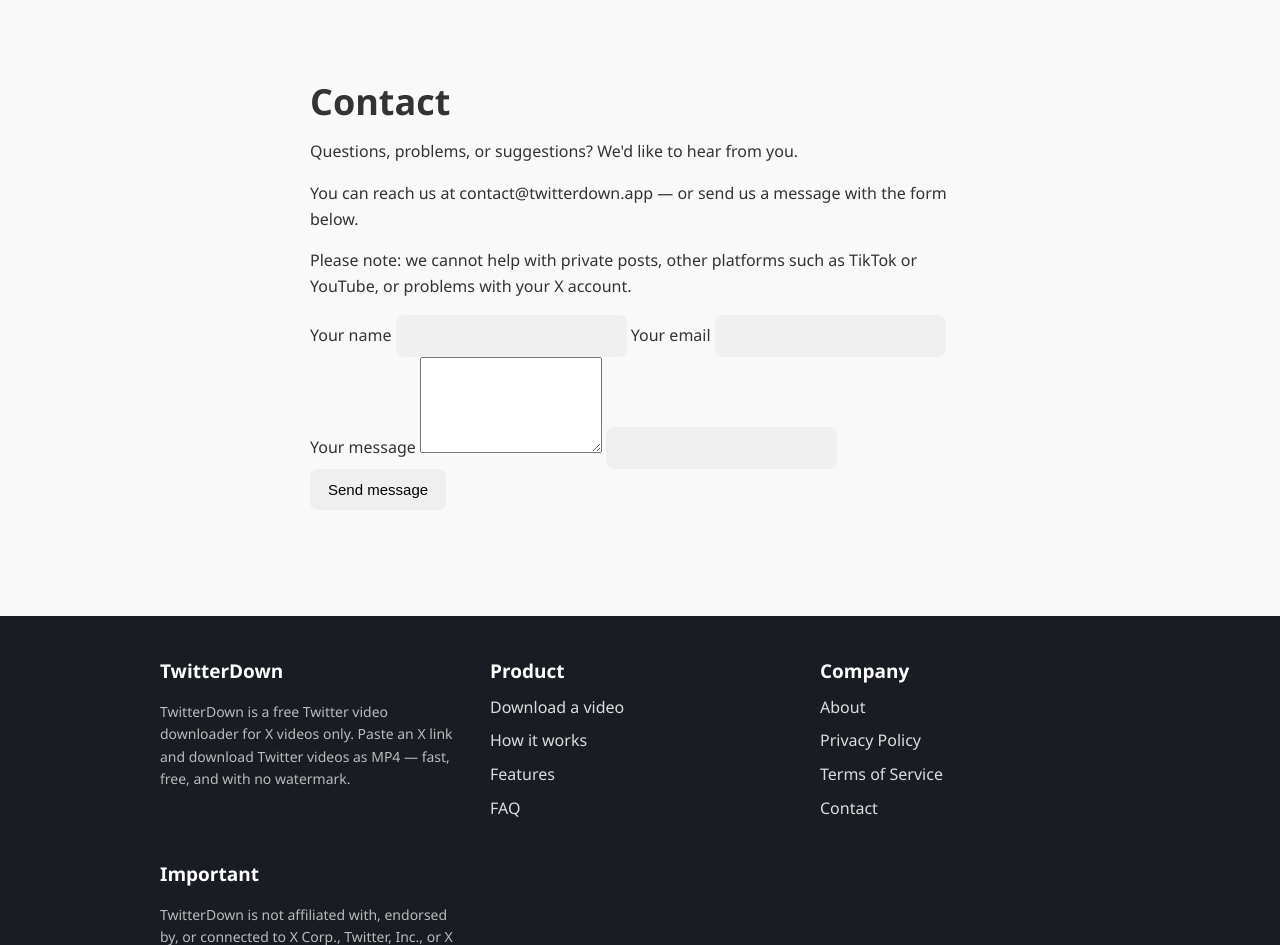
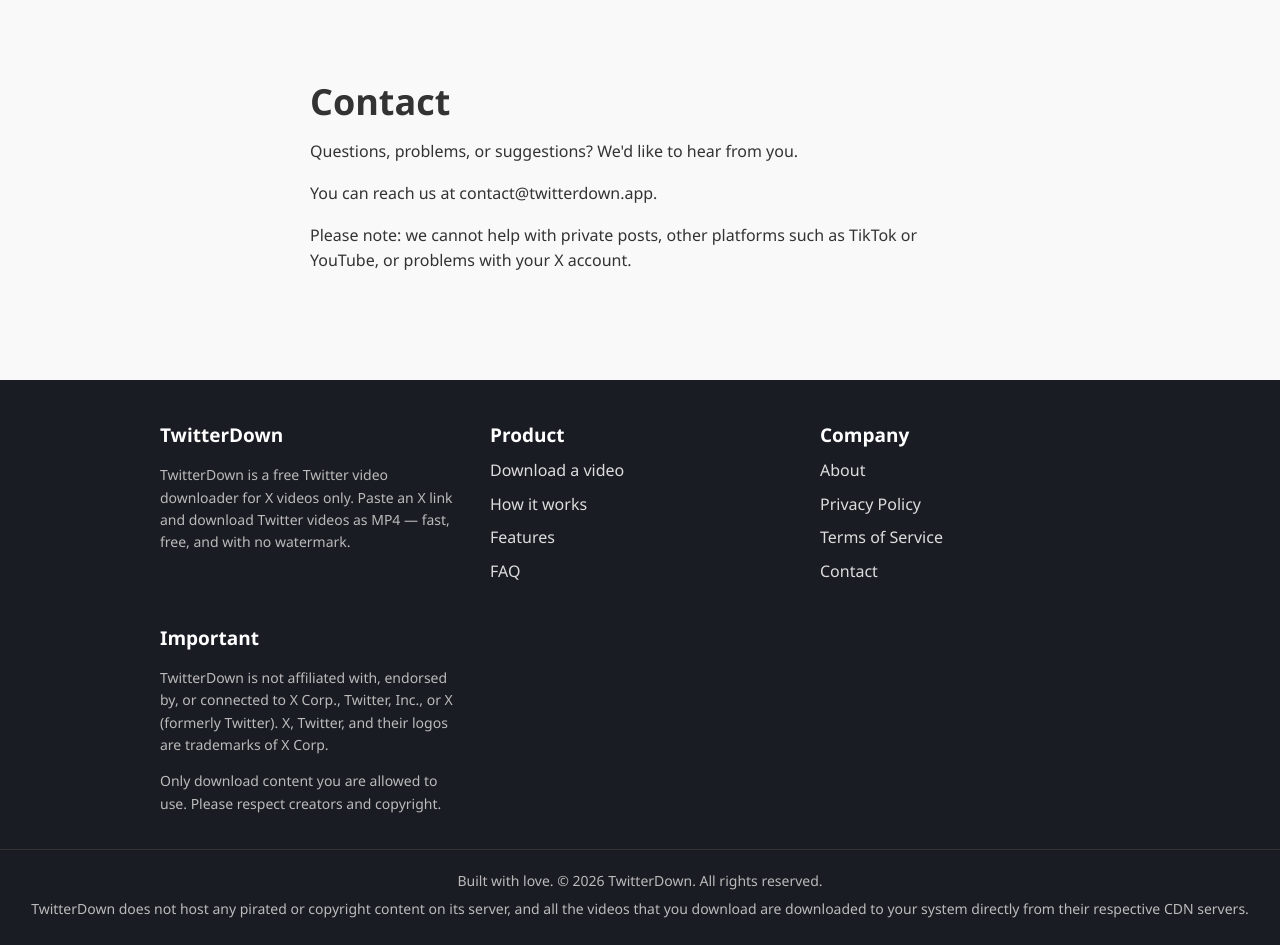
Before and after one commit to Ch-israr/twitter, a Flask app: page /contact in a window 1280 px wide. Shown: the part 65-1010 px from the top of the page. After the commit the page ends 983 px from the top, so only its background shows below. Run offline with Flask 3, Linux system fonts and the light colour scheme; some libraries are stand-ins or nearby versions.

Commit message:
Remove contact form, keep email only on Contact page (contact@twitterdown.app)

```diff
--- a/app.py
+++ b/app.py
@@ -5,32 +5,13 @@ from translations import TRANSLATIONS, LANGS
 import yt_dlp
 import json
 import os
-import re
-import smtplib
-import time
 import uuid
-from email.message import EmailMessage
 
 app = Flask(__name__)
 
 # Canonical home of the site. Every canonical URL, hreflang alternate,
 # Open Graph URL, JSON-LD URL and sitemap entry is built from this.
 SITE_URL = "https://twitterdown.app"
-
-# Contact form mail. Sending runs through the Gmail account in
-# MAIL_USERNAME with a Gmail app password in MAIL_PASSWORD (never in
-# code — both come from environment variables on Render). The form
-# stays visible when mail is not configured, but submits then fail
-# with a clear error instead of silently dropping messages.
-CONTACT_TO = os.environ.get("CONTACT_TO", "contact@twitterdown.app")
-MAIL_HOST = os.environ.get("MAIL_HOST", "smtp.gmail.com")
-MAIL_PORT = int(os.environ.get("MAIL_PORT", "587"))
-MAIL_USERNAME = os.environ.get("MAIL_USERNAME", "")
-MAIL_PASSWORD = os.environ.get("MAIL_PASSWORD", "")
-EMAIL_RE = re.compile(r"^[^\s@]+@[^\s@]+\.[^\s@]+$")
-CONTACT_LIMIT = 5          # max submits per IP per hour
-CONTACT_WINDOW_S = 3600
-_contact_hits = {}         # ip -> [timestamps of recent submits]
 
 DOWNLOAD_FOLDER = "downloads"
 os.makedirs(DOWNLOAD_FOLDER, exist_ok=True)
@@ -295,53 +276,8 @@ def about():
     return render_info("about.html", "en", "about")
 
 
-def handle_contact_post():
-    """Accept the contact form as JSON, validate it, and email it to
-    CONTACT_TO via SMTP. Returns (json, status)."""
-    data = request.get_json(silent=True) or {}
-    # Honeypot: bots fill the hidden "website" field; humans never see
-    # it. Pretend success so bots can't tell they were caught.
-    if (data.get("website") or "").strip():
-        return jsonify({"ok": True}), 200
-    name = (data.get("name") or "").strip()
-    email = (data.get("email") or "").strip()
-    message = (data.get("message") or "").strip()
-    if not name or not email or not message:
-        return jsonify({"error": "missing fields"}), 400
-    if len(name) > 100 or len(email) > 200 or len(message) > 5000:
-        return jsonify({"error": "field too long"}), 400
-    if not EMAIL_RE.match(email):
-        return jsonify({"error": "invalid email"}), 400
-    ip = request.headers.get(
-        "X-Forwarded-For", request.remote_addr or "?").split(",")[0].strip()
-    now = time.time()
-    hits = [t for t in _contact_hits.get(ip, []) if now - t < CONTACT_WINDOW_S]
-    if len(hits) >= CONTACT_LIMIT:
-        return jsonify({"error": "too many messages"}), 429
-    hits.append(now)
-    _contact_hits[ip] = hits
-    if not MAIL_USERNAME or not MAIL_PASSWORD:
-        return jsonify({"error": "mail not configured"}), 503
-    msg = EmailMessage()
-    msg["Subject"] = "TwitterDown contact: " + name
-    msg["From"] = MAIL_USERNAME
-    msg["To"] = CONTACT_TO
-    msg["Reply-To"] = email
-    msg.set_content("Name: " + name + "\nEmail: " + email + "\n\n" + message)
-    try:
-        with smtplib.SMTP(MAIL_HOST, MAIL_PORT, timeout=30) as smtp:
-            smtp.starttls()
-            smtp.login(MAIL_USERNAME, MAIL_PASSWORD)
-            smtp.send_message(msg)
-    except Exception:
-        return jsonify({"error": "send failed"}), 502
-    return jsonify({"ok": True}), 200
-
-
-@app.route("/contact", methods=["GET", "POST"])
+@app.route("/contact")
 def contact():
-    if request.method == "POST":
-        return handle_contact_post()
     return render_info("contact.html", "en", "contact")
 
 
@@ -355,10 +291,8 @@ def about_lang(lang):
     return render_info("about.html", lang, "about")
 
 
-@app.route("/<any(es, zh, fr, tr, id):lang>/contact/", methods=["GET", "POST"])
+@app.route("/<any(es, zh, fr, tr, id):lang>/contact/")
 def contact_lang(lang):
-    if request.method == "POST":
-        return handle_contact_post()
     return render_info("contact.html", lang, "contact")
 
 
--- a/templates/contact.html
+++ b/templates/contact.html
@@ -14,54 +14,6 @@
         <p>{{ t.contact_p1 }}</p>
         <p>{{ t.contact_p2 }}</p>
         <p>{{ t.contact_p3 }}</p>
-        <form id="contact-form" class="contact-form" method="post" action="{{ canonical }}" novalidate>
-          <label class="contact-label">{{ t.contact_form_name }}
-            <input type="text" name="name" maxlength="100" required autocomplete="name">
-          </label>
-          <label class="contact-label">{{ t.contact_form_email }}
-            <input type="email" name="email" maxlength="200" required autocomplete="email">
-          </label>
-          <label class="contact-label">{{ t.contact_form_message }}
-            <textarea name="message" rows="6" maxlength="5000" required></textarea>
-          </label>
-          <input type="text" name="website" class="contact-hp" tabindex="-1" autocomplete="off" aria-hidden="true">
-          <button type="submit" id="contact-submit">{{ t.contact_form_send }}</button>
-          <p id="contact-status" class="contact-status" role="status"></p>
-        </form>
-        <script>
-        (function () {
-          var form = document.getElementById("contact-form");
-          var status = document.getElementById("contact-status");
-          var submit = document.getElementById("contact-submit");
-          var msgs = {
-            sending: {{ t.contact_form_sending | tojson }},
-            success: {{ t.contact_form_success | tojson }},
-            error: {{ t.contact_form_error | tojson }},
-            required: {{ t.contact_form_required | tojson }},
-            invalidEmail: {{ t.contact_form_invalid_email | tojson }}
-          };
-          form.addEventListener("submit", function (e) {
-            e.preventDefault();
-            var name = form.name.value.trim();
-            var email = form.email.value.trim();
-            var message = form.message.value.trim();
-            if (!name || !email || !message) { status.textContent = msgs.required; return; }
-            if (!/^[^\s@]+@[^\s@]+\.[^\s@]+$/.test(email)) { status.textContent = msgs.invalidEmail; return; }
-            submit.disabled = true;
-            status.textContent = msgs.sending;
-            fetch(form.action, {
-              method: "POST",
-              headers: { "Content-Type": "application/json" },
-              body: JSON.stringify({ name: name, email: email, message: message, website: form.website.value })
-            }).then(function (r) { return r.json().then(function (d) { return { ok: r.ok, d: d }; }); })
-            .then(function (res) {
-              submit.disabled = false;
-              if (res.ok && res.d.ok) { status.textContent = msgs.success; form.reset(); }
-              else { status.textContent = msgs.error; }
-            }).catch(function () { submit.disabled = false; status.textContent = msgs.error; });
-          });
-        })();
-        </script>
       </div>
     </section>
 {% endblock %}
```
Also changed, not shown: static/style.css (+0 -14 lines), translations.py (+6 -60 lines).
